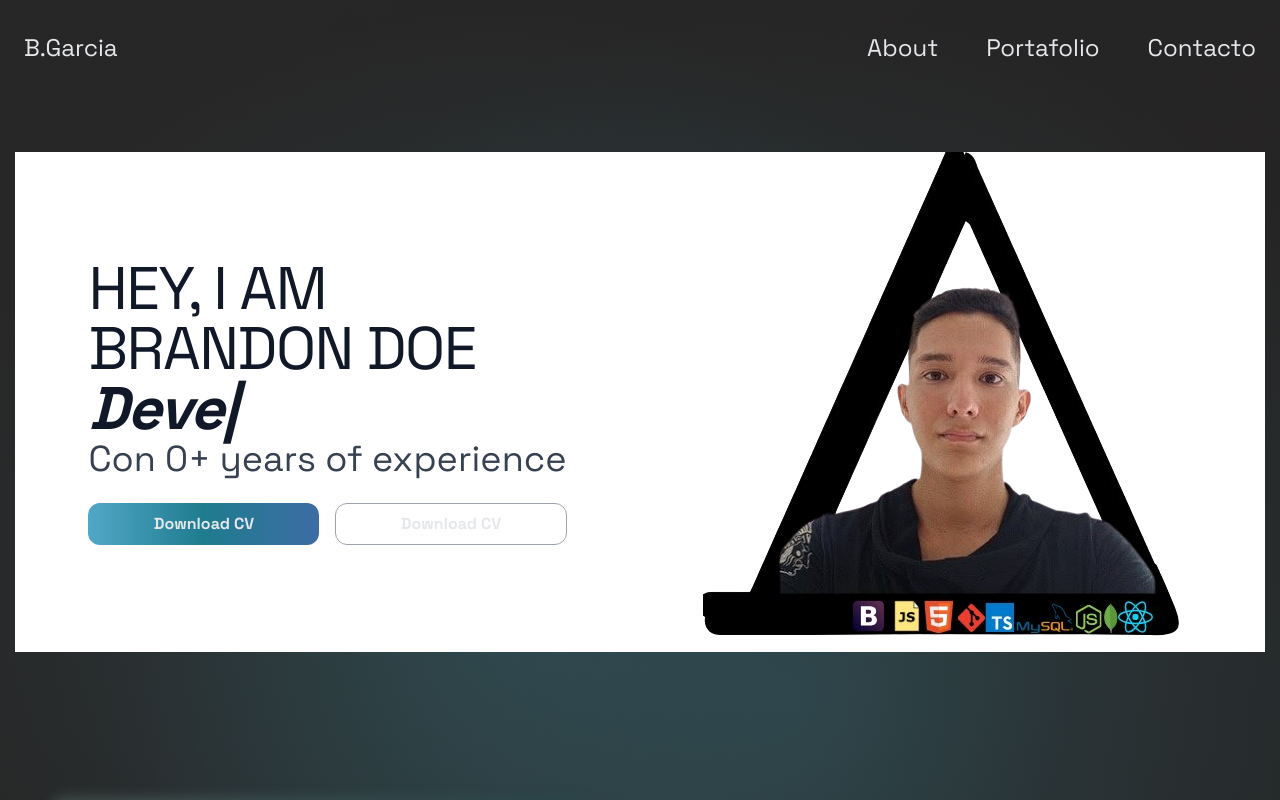
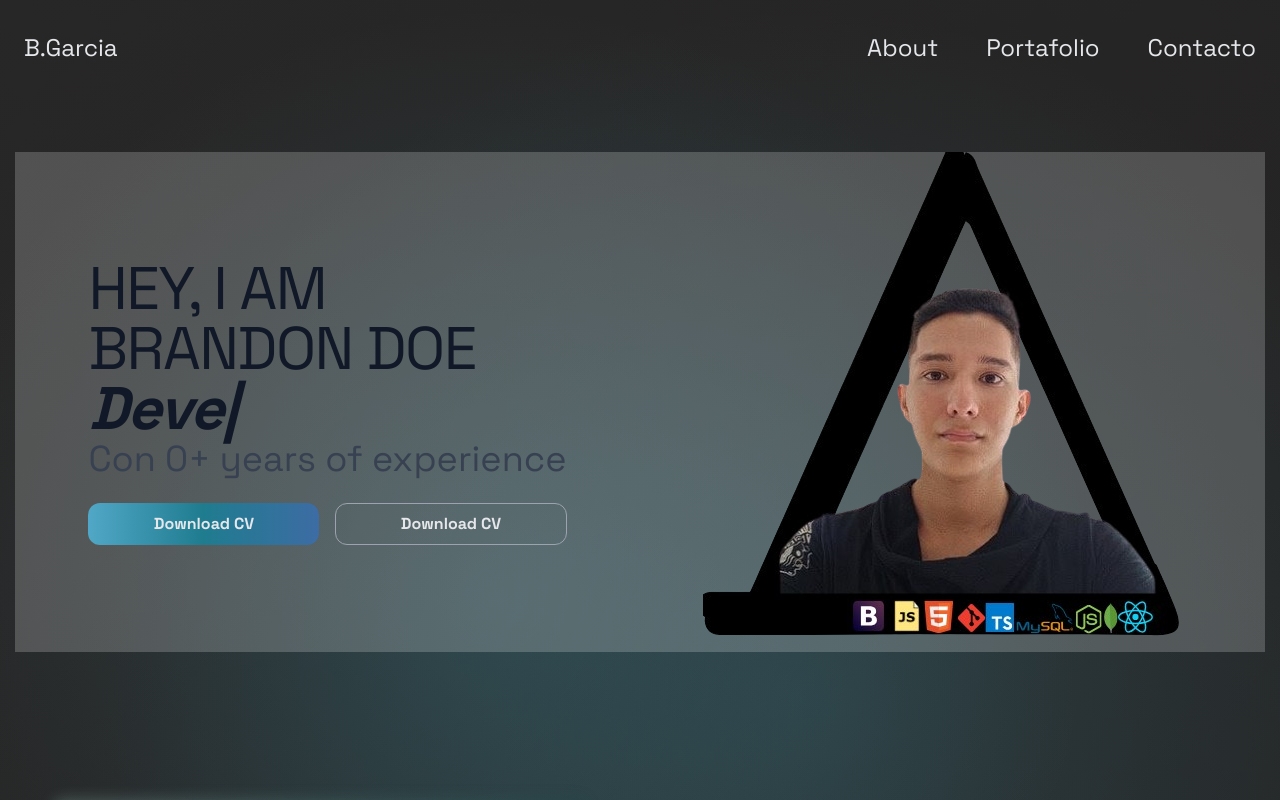
Before and after one commit to BrandonGS22b/Repositorio_Brandon, a React (Vite) app: page / in a window 1280 px wide. Shown: the top 800 px of the page. Built offline with nearby package versions, Linux system fonts and the light colour scheme.

Commit message:
cambio fondon de opaca desde el blanco
  bg-opacity-20

```diff
--- a/src/componentes/Hero.jsx
+++ b/src/componentes/Hero.jsx
@@ -4,7 +4,7 @@ import { TypeAnimation } from 'react-type-animation';
 import ShinyEffect from './ShinyEffect';
 const Hero = () => {
   return (
-    <div className='grid md:grid-cols-2 place-items-center max-w-[1250px] mx-auto bg-white mb-8 md:mb-32 mt-14'>
+    <div className='grid md:grid-cols-2 place-items-center max-w-[1250px] mx-auto bg-white  bg-opacity-20 mb-8 md:mb-32 mt-14'>
       <div className='max-w-[800px]'>
         <p className='text-gray-900 md:text-6xl text-3xl tracking-tight'>
           HEY, I AM <br/>
```
